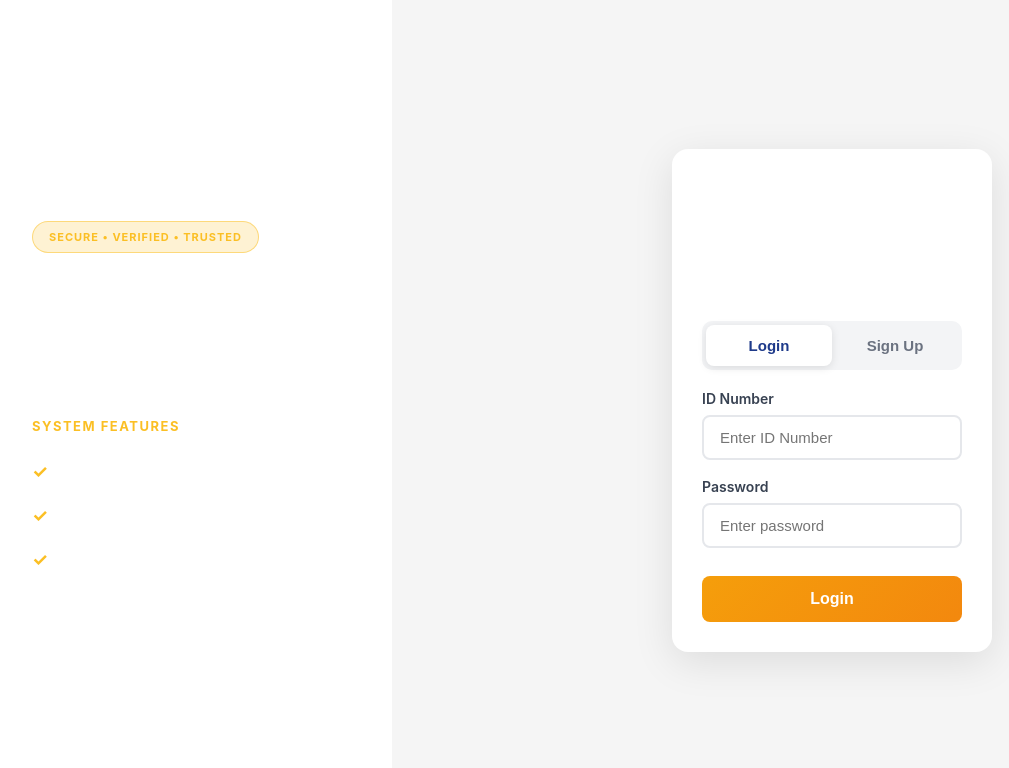
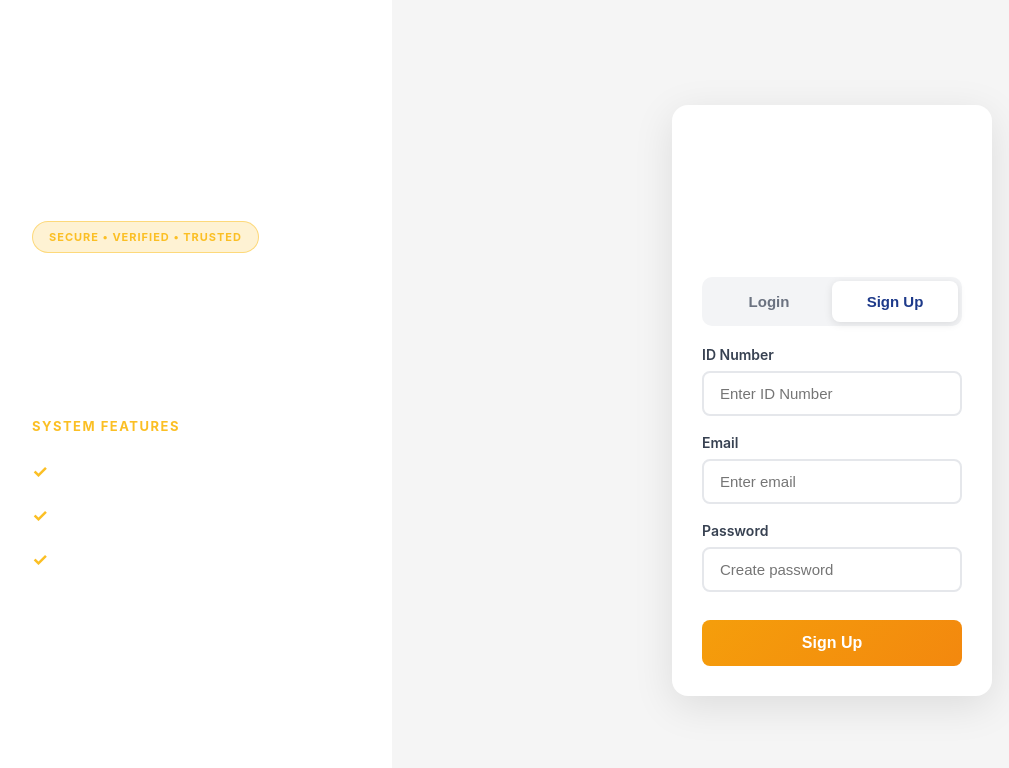
Before and after one commit to denslayme/VERIPTAA, a React (Create React App) app: page / in a window 1280 px wide. Both pictures are taken after a click on the button "Sign Up". Shown: the top 768 px of the page, without its empty margins (8-1017 px from the left). Built offline with nearby package versions, Linux system fonts and the light colour scheme.

Commit message:
AppDev-L3: Component design and styling completed

```diff
--- a/src/pages/LoginPage.jsx
+++ b/src/pages/LoginPage.jsx
@@ -1,18 +1,21 @@
-import React from 'react';
+import React, { useState } from 'react';
 import AuthHeader from '../components/AuthHeader';
 import FeatureList from '../components/FeatureList';
 import '../styles/Auth.css';
 
 function LoginPage() {
 
-  // Lab 2: Object - system information
+  // Lab 3: Interactive UI behavior - tab switching
+  const [activeTab, setActiveTab] = useState('login');
+
+  // Object - system information passed as props
   const system = {
     name: 'VERIPTA',
     description: 'PTA Payment Verification System',
     campus: 'USTP - CDO Campus'
   };
 
-  // Lab 2: Array - list of system features
+  // Array - features list passed as props
   const features = [
     'Secure Payment Verification',
     'Real-time Transaction Monitoring',
@@ -22,14 +25,14 @@ function LoginPage() {
   return (
     <div className="page">
 
-      {/* LEFT SIDE - passes data via props to FeatureList component */}
+      {/* LEFT SIDE - Reusable FeatureList component with props */}
       <FeatureList
         systemName={system.name}
         description={system.description}
         features={features}
       />
 
-      {/* RIGHT SIDE - login form (static, no logic yet) */}
+      {/* RIGHT SIDE - login/signup form */}
       <div className="right">
         <div className="box">
 
@@ -40,23 +43,39 @@ function LoginPage() {
             campus={system.campus}
           />
 
-          {/* Tab buttons - static display only in Lab 2 */}
+          {/* Lab 3: Interactive tab switching - visible UI update on click */}
           <div className="tabs">
-            <button className="active">Login</button>
-            <button>Sign Up</button>
+            <button
+              className={activeTab === 'login' ? 'active' : ''}
+              onClick={() => setActiveTab('login')}
+            >Login</button>
+            <button
+              className={activeTab === 'signup' ? 'active' : ''}
+              onClick={() => setActiveTab('signup')}
+            >Sign Up</button>
           </div>
 
-          {/* Static form - no state/logic yet */}
+          {/* Form - no controlled inputs yet*/}
           <form>
             <div className="group">
               <label>ID Number</label>
               <input type="text" placeholder="Enter ID Number" />
             </div>
+            {/* Lab 3: Conditional rendering based on active tab */}
+            {activeTab === 'signup' && (
+              <div className="group">
+                <label>Email</label>
+                <input type="email" placeholder="Enter email" />
+              </div>
+            )}
             <div className="group">
               <label>Password</label>
-              <input type="password" placeholder="Enter password" />
+              <input type="password"
+                placeholder={activeTab === 'login' ? 'Enter password' : 'Create password'} />
             </div>
-            <button type="button" className="btn">Login</button>
+            <button type="button" className="btn">
+              {activeTab === 'login' ? 'Login' : 'Sign Up'}
+            </button>
           </form>
 
         </div>
```
